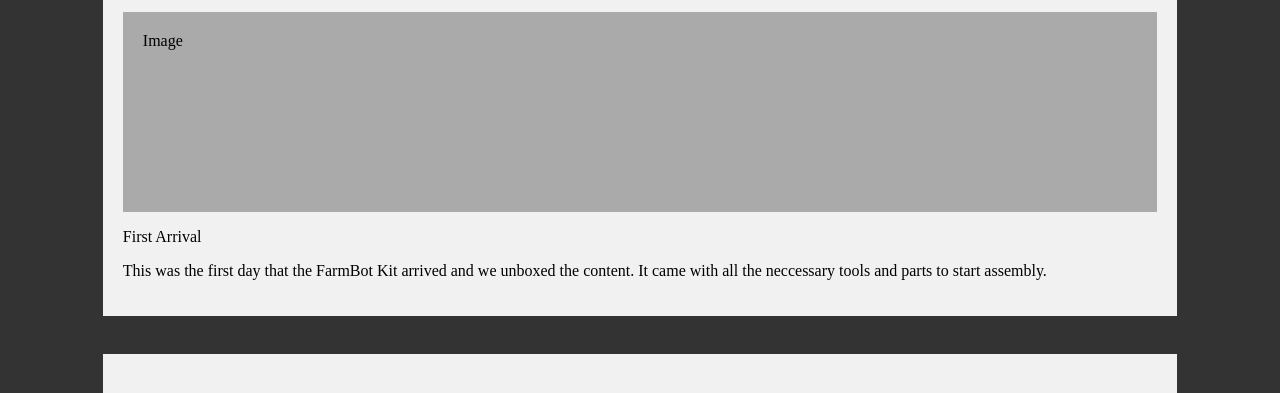
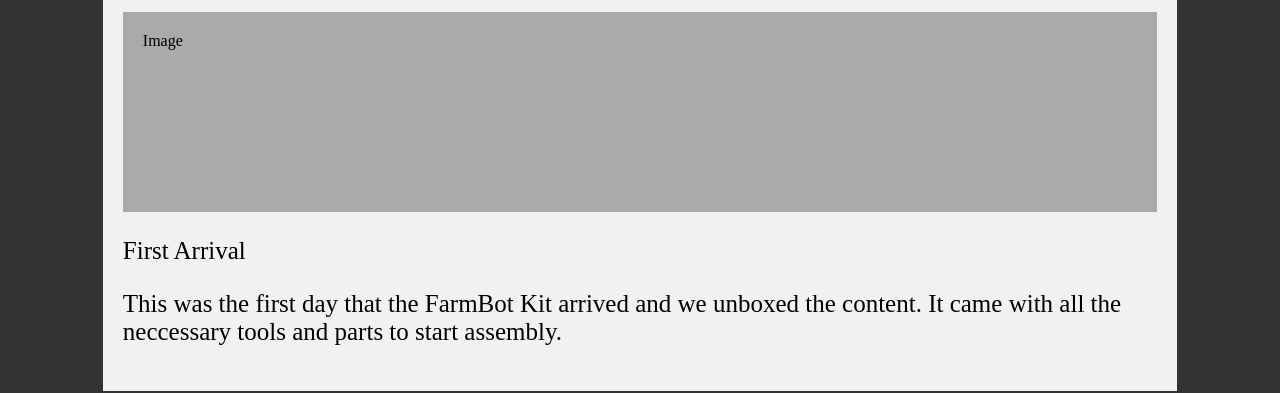
Before and after one commit to aizanlatheef/aizanlatheef.github.io, a plain HTML site: page farmbot.html in a window 1280 px wide. Shown: the part 407-800 px from the top of the page. Drawn offline with Linux system fonts and the light colour scheme.

Commit message:
Update farmbot.html

```diff
--- a/farmbot.html
+++ b/farmbot.html
@@ -8,6 +8,9 @@
     box-sizing: border-box;
 }
 
+p 	{
+	font-size: 25px
+}
 
 ul {
     list-style-type: none;
```
